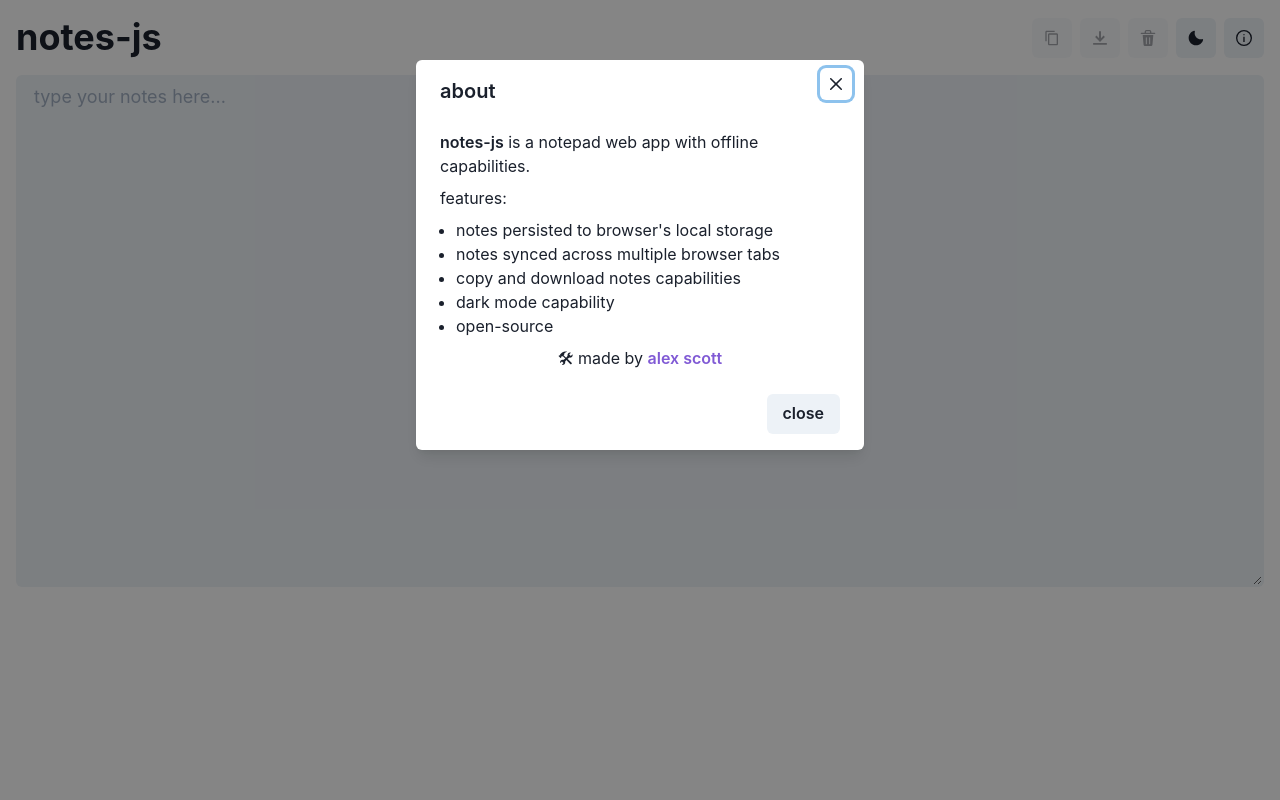
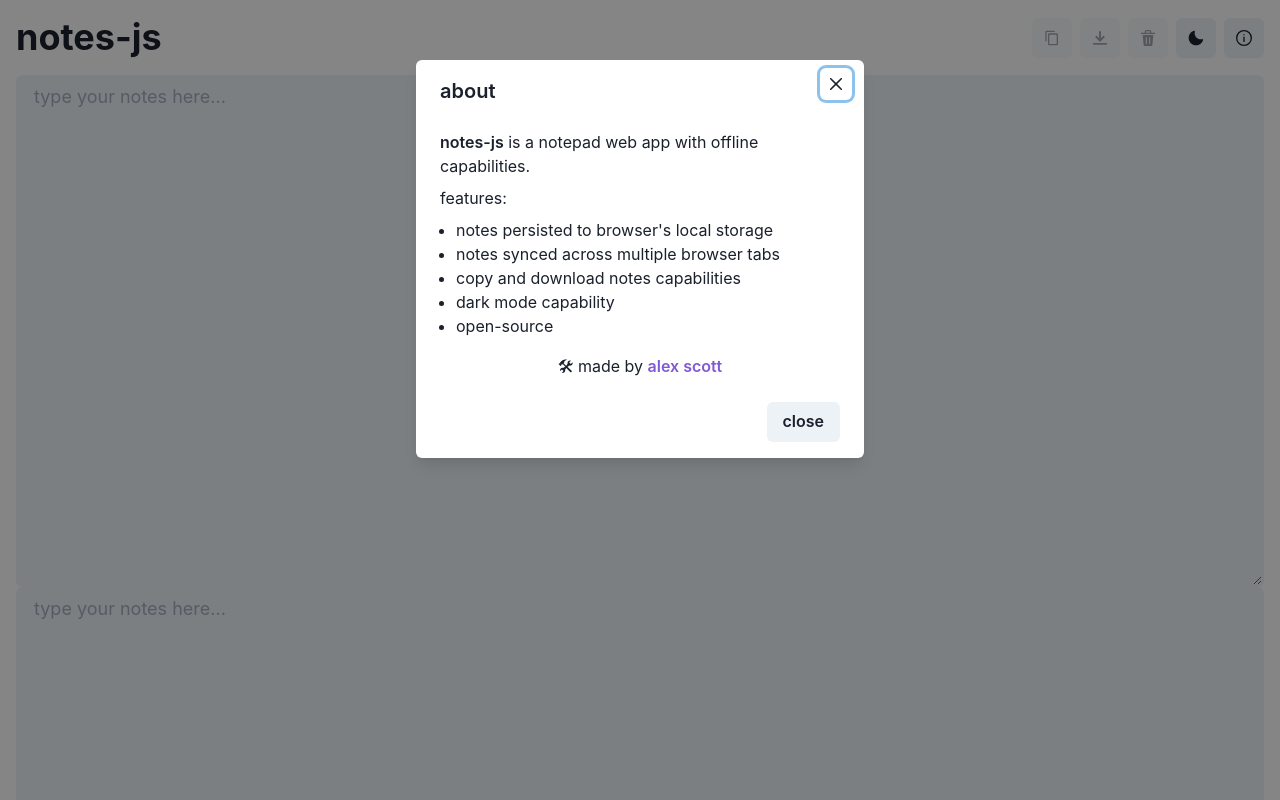
Before and after one commit to alexscott812/local-storage-notes, a React (Create React App) app: page / in a window 1280 px wide. Both pictures are taken after a click on the button 1244 px from the left and 37 px from the top of the page. Shown: the top 800 px of the page. Built offline with nearby package versions, Linux system fonts and the light colour scheme; the HTML template or start-up script is replaced by a standard one.

Commit message:
separated notes textarea into own component

```diff
--- a/src/components/AboutModal.tsx
+++ b/src/components/AboutModal.tsx
@@ -36,7 +36,7 @@ const AboutModal = ({
             { ' is a notepad web app with offline capabilities.' }
           </Text>
           <Text mb={ 2 }>{ 'features:' }</Text>
-          <UnorderedList mb={ 2 }>
+          <UnorderedList mb={ 4 }>
             <ListItem>{ `notes persisted to browser's local storage` }</ListItem>
             <ListItem>{ 'notes synced across multiple browser tabs' }</ListItem>
             <ListItem>{ 'copy and download notes capabilities' }</ListItem>
--- a/src/components/Header.tsx
+++ b/src/components/Header.tsx
@@ -44,7 +44,7 @@ const Header = ({
       <Heading>{ 'notes-js' }</Heading>
       <Spacer />
       <Box d={{ base: 'flex', sm: 'none' }}>
-        <Menu>
+        <Menu computePositionOnMount>
           <MenuButton
             as={ IconButton }
             aria-label={ 'options' }
--- a/src/components/Main.tsx
+++ b/src/components/Main.tsx
@@ -9,8 +9,9 @@ import {
 } from "@chakra-ui/react";
 import useStateWithLocalStorage from "../hooks/use-state-with-local-storage";
 import useDownloadTxt from "../hooks/use-download-txt";
+import Header from "./Header";
+import Notes from "./Notes";
 import DeleteConfirmationModal from "./DeleteConfirmationModal";
-import Header from "./Header";
 import AboutModal from "./AboutModal";
 
 const Main = () => {
@@ -105,6 +106,10 @@ const Main = () => {
           handleColorModeButtonClick={ toggleColorMode }
           handleAboutButtonClick={ handleAboutButtonClick }
         />
+        <Notes
+          notes={ notes }
+          onNotesChange={ handleNotesChange }
+        />
         <Textarea
           variant={ 'filled' }
           size={ 'lg' }
--- /dev/null
+++ b/src/components/Notes.tsx
@@ -0,0 +1,24 @@
+import { Textarea } from "@chakra-ui/react";
+
+interface NotesProps {
+  notes: string;
+  onNotesChange: (e: React.ChangeEvent<HTMLTextAreaElement>) => void;
+}
+
+const Notes = ({
+  notes,
+  onNotesChange
+}: NotesProps) => {
+  return (
+    <Textarea
+      variant={ 'filled' }
+      size={ 'lg' }
+      minH={ 'lg' }
+      value={ notes }
+      onChange={ onNotesChange }
+      placeholder={ 'type your notes here...' }
+    />
+  );
+};
+
+export default Notes;
```
